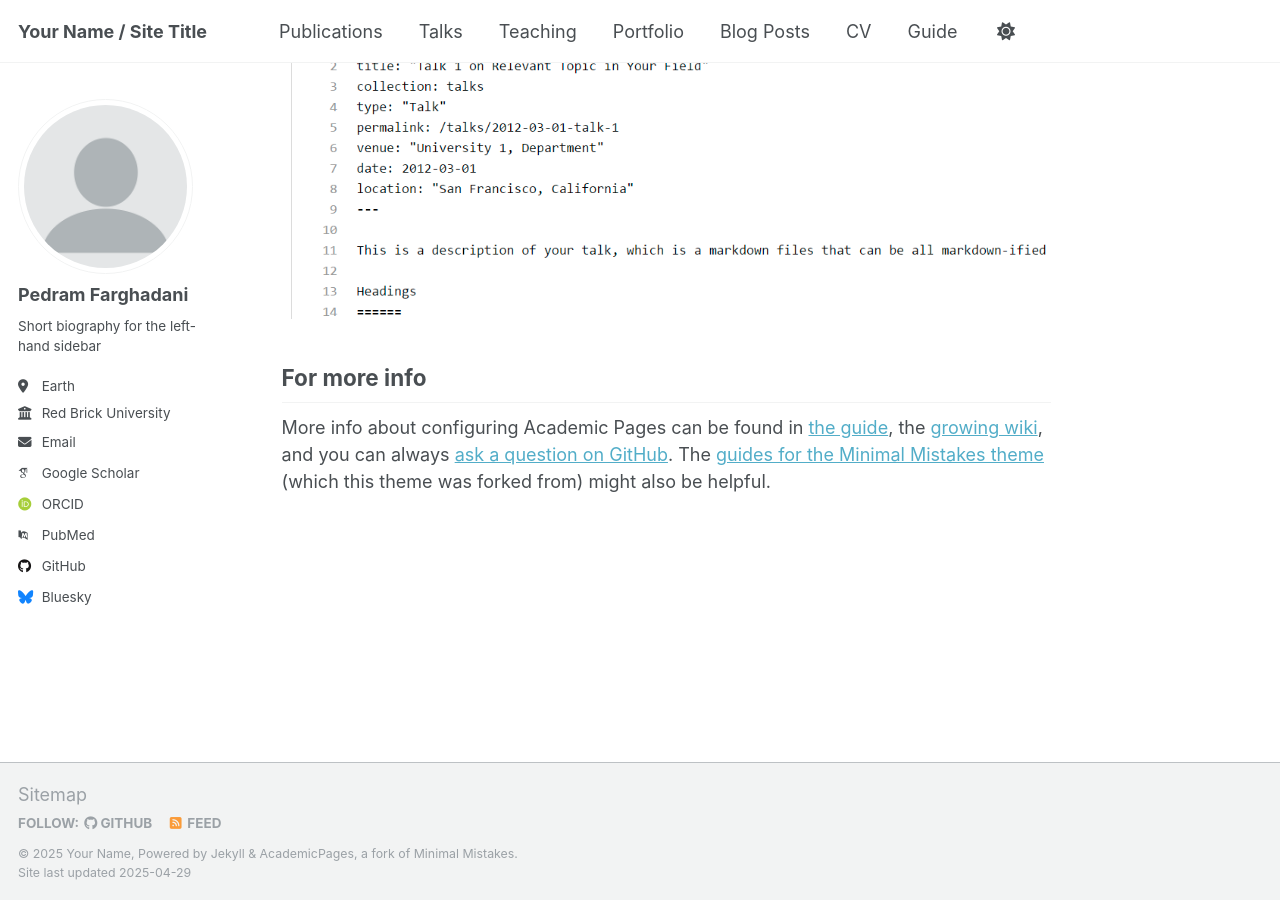
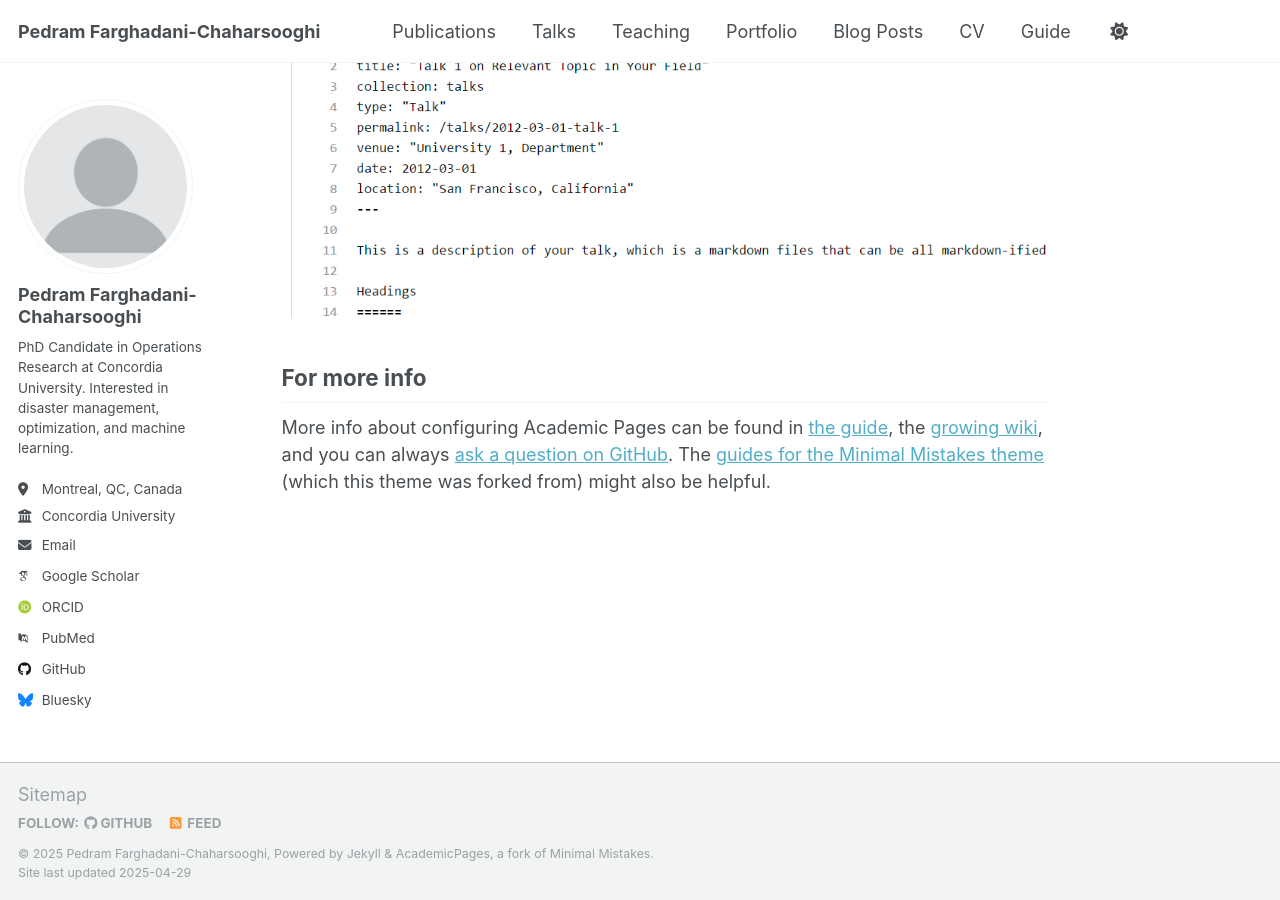
Before and after one commit to Pedram-Fdi/Pedram-Fdi.github.io, a Jekyll site: the page built from _pages/about.md, in a window 1280 px wide and 900 px high, scrolled down 2636 px. Built offline with Jekyll 4.4.1, drawn with Linux system fonts in a browser that asks for light colours; some web fonts are replaced.

Commit message:
Update _config.yml

```diff
--- a/_config.yml
+++ b/_config.yml
@@ -9,11 +9,11 @@
 # Basic Site Settings
 locale                   : "en-US"
 site_theme               : "default"
-title                    : "Your Name / Site Title"
+title                    : "Pedram Farghadani-Chaharsooghi"
 title_separator          : "-"
-name                     : &name "Your Name"
-description              : &description "personal description"
-url                      : https://pedram-fdi.github.io # the base hostname & protocol for your site e.g. "https://[your GitHub username].github.io" or if you already have some other page hosted on Github then use "https://[your GitHub username].github.io/[Your Repo Name]"
+name                     : &name "Pedram Farghadani-Chaharsooghi"
+description              : &description "PhD Candidate in Operations Research"
+url                      : https://pedram-fdi.github.io
 baseurl                  : "" # the subpath of your site, e.g. "/blog"
 repository               : "pedram-fdi/pedram-fdi.github.io"
 
@@ -23,13 +23,13 @@ repository               : "pedram-fdi/pedram-fdi.github.io"
 author:
   # Biographic information
   avatar           : "profile.png"
-  name             : "Pedram Farghadani"
-  pronouns         : # example: "she/her"
-  bio              : "Short biography for the left-hand sidebar"
-  location         : "Earth"
-  employer         : "Red Brick University"
+  name             : "Pedram Farghadani-Chaharsooghi"
+  pronouns         :
+  bio              : "PhD Candidate in Operations Research at Concordia University. Interested in disaster management, optimization, and machine learning."
+  location         : "Montreal, QC, Canada"
+  employer         : "Concordia University"
   uri              : # URL
-  email            : "none@example.org"
+  email            : "pedramfarghadani@gmail.com"
 
 
   # Academic websites
```
